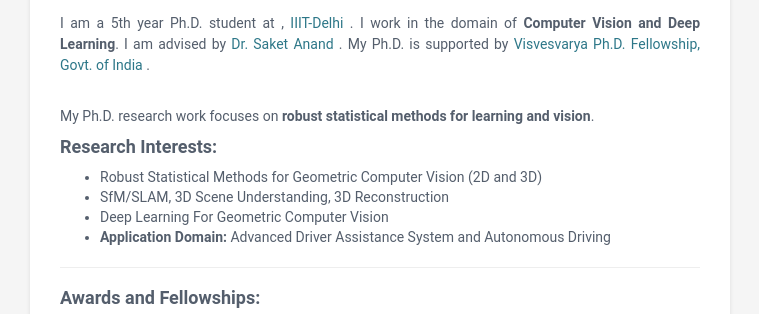
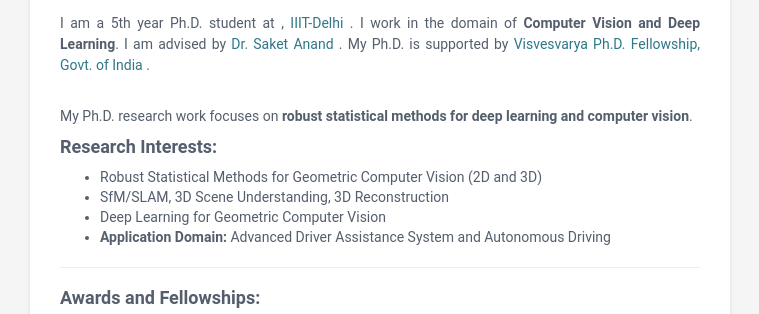
Before and after one commit to lokender/lokender.github.io, a Jekyll site: the page built from index.html, in a window 1280 px wide. Shown: the part 204-518 px from the top of the page, without its empty margins (260-1019 px from the left). Built offline with Jekyll 4.4.1, drawn with Linux system fonts in a browser that asks for light colours.

Commit message:
Update aboutme.html
u

```diff
--- a/_includes/aboutme.html
+++ b/_includes/aboutme.html
@@ -3,13 +3,13 @@
 
 	<p align="justify">I am a 5th year Ph.D. student at , <a href="https://www.iiitd.ac.in"> IIIT-Delhi </a>. I work in the domain of <b>Computer Vision and Deep Learning</b>.
 	I am advised by <a href="https://faculty.iiitd.ac.in/~anands/"> Dr. Saket Anand </a>. My Ph.D. is supported by <a href="https://phd.medialabasia.in/">Visvesvarya Ph.D. Fellowship, Govt. of India </a>. </p> </br>
-<p>	My Ph.D. research work focuses on <b>robust statistical methods for learning and vision</b>.</p>
+<p>	My Ph.D. research work focuses on <b>robust statistical methods for deep learning and computer vision</b>.</p>
 
 <strong><h4>Research Interests:</h4></strong>
 <ul>
 <li> Robust Statistical Methods for Geometric Computer Vision (2D and 3D)</li>
 <li> SfM/SLAM, 3D Scene Understanding, 3D Reconstruction</li>
-<li> Deep Learning For Geometric Computer Vision</li>
+<li> Deep Learning for Geometric Computer Vision</li>
 <li> <b>Application Domain:</b> Advanced Driver Assistance System and Autonomous Driving</li>
 </ul>
 <hr>
```
